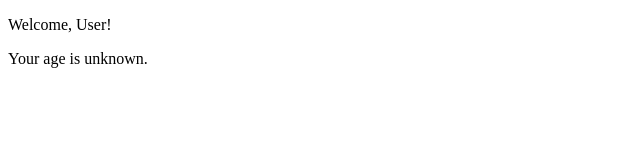
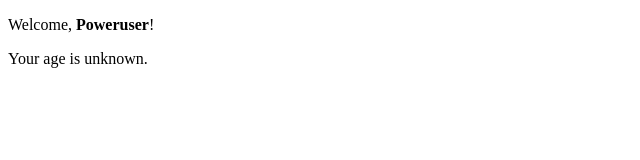
Before and after one commit to Francxmf/dhreactexercises, a React (Create React App) app: page / in a window 1280 px wide. Shown: the top 160 px of the page, without its empty margins (0-640 px from the left). Built offline with nearby package versions, Linux system fonts and the light colour scheme.

Commit message:
completion of the ex.props04

```diff
--- a/src/App.js
+++ b/src/App.js
@@ -6,7 +6,7 @@ export class App extends React.Component{
   render(){
       return (
         <div>
-          <Welcome />
+          <Welcome name={<strong>Poweruser</strong>} />
         </div>
       );
   }
```
